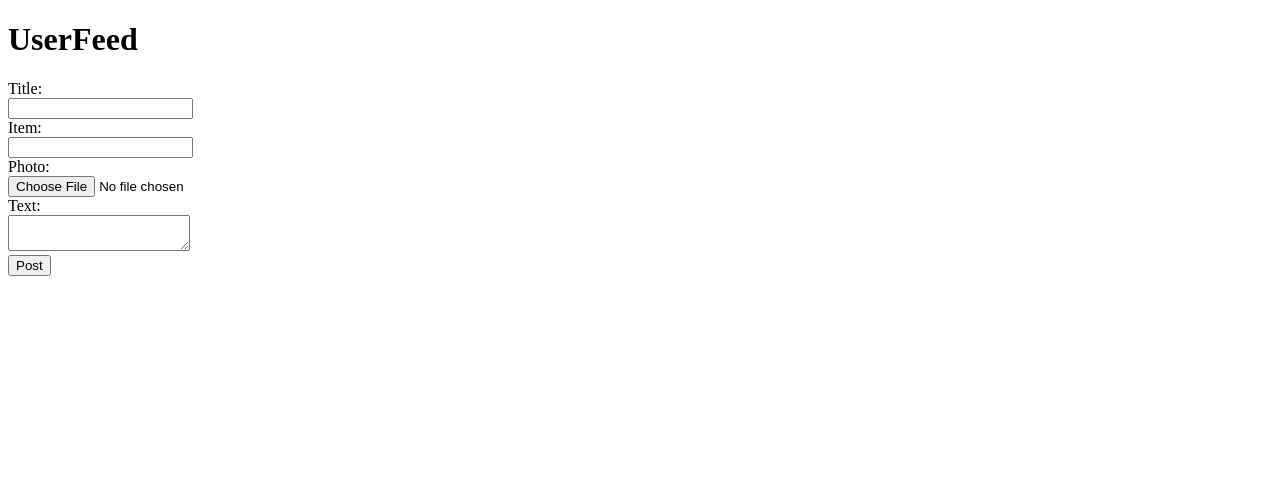
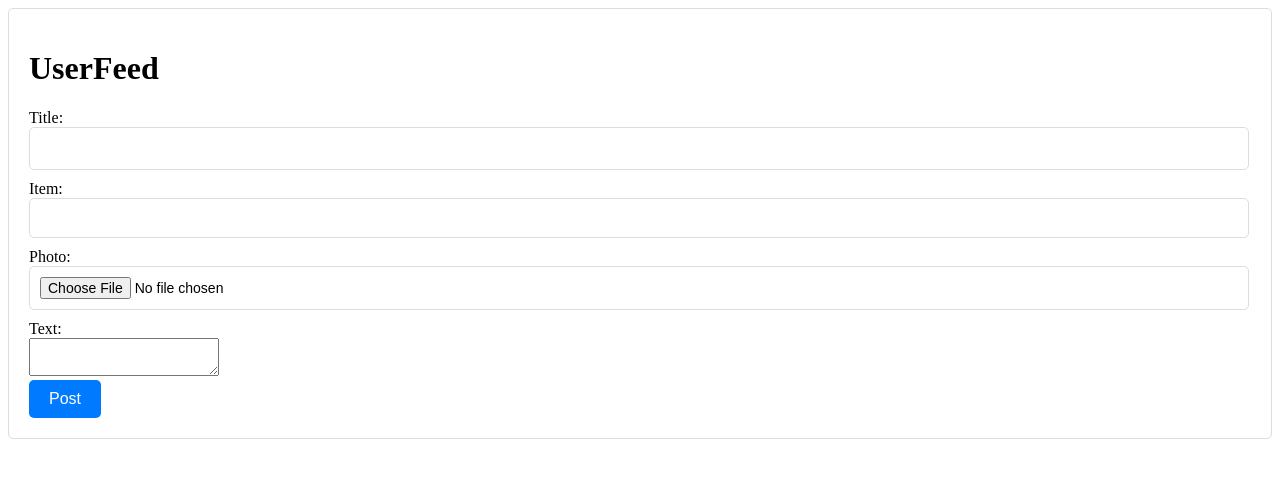
Before and after one commit to austinttoma/CSI2999Team10, a Flask app: page /userfeed in a window 1280 px wide. Shown: the top 478 px of the page. Run offline with Flask 3, Linux system fonts and the light colour scheme.

Commit message:
working userfeed

```diff
--- a/static/styles/userfeed.css
+++ b/static/styles/userfeed.css
@@ -1,6 +1,6 @@
 @charset "UTF-8";
-/* Style for the container of each post */
-.post-container {
+/* Style for the container of each postForm */
+.postForm .container {
     background-color: #fff;
     border: 1px solid #ddd;
     border-radius: 5px;
@@ -8,43 +8,43 @@
     margin-bottom: 20px;
   }
 
-  /* Style for the post title */
-  .post-title {
+  /* Style for the postForm title */
+  .postForm .title {
     font-size: 18px;
     font-weight: bold;
     margin-bottom: 10px;
   }
 
-  /* Style for the post item */
-  .post-item {
+  /* Style for the postForm item */
+  .postFormForm .item {
     font-size: 16px;
     margin-bottom: 10px;
   }
 
-  /* Style for the post image */
-  .post-image {
+  /* Style for the postForm image */
+  .postForm .image {
     max-width: 100%;
     height: auto;
     margin-bottom: 10px;
   }
 
-  /* Style for the post text */
-  .post-text {
+  /* Style for the postForm text
+  .postForm .text {
     font-size: 14px;
-  }
+  } */
 
-  /* Style for the input field for typing a new post */
-  .post-input {
+  /* Style for the input field for typing a new postForm */
+  /* .postForm .input {
     width: 100%;
     padding: 10px;
     font-size: 14px;
     margin-bottom: 10px;
     border: 1px solid #ddd;
     border-radius: 5px;
-  }
+  } */
 
-  /* Style for the button to submit a new post */
-  .post-button {
+  /* Style for the button to submit a new postForm */
+  .postForm .button {
     background-color: #007bff;
     color: #fff;
     border: none;
@@ -55,6 +55,6 @@
   }
 
   /* Style for the button hover effect */
-  .post-button:hover {
+  .postForm .button:hover {
     background-color: #0056b3;
   }
--- a/templates/userfeed.html
+++ b/templates/userfeed.html
@@ -2,8 +2,8 @@
 <html lang="en">
 <head>
     <meta charset="UTF-8">
+    <link rel="stylesheet" type="text/css" href="{{ url_for('static', filename='styles/userfeed.css') }}">
     <meta name="viewport" content="width=device-width, initial-scale=1.0">
-    <link rel="stylesheet" type="text/css" href="{{ url_for('static', filename='styles/userfeed.css') }}">
     <title>UserFeed</title>
     <style>
         /* Add CSS styles here */
@@ -16,24 +16,44 @@
             max-width: 100%;
             height: auto;
             margin-bottom: 10px;
+            max-height: 50vh;
+        }
+        input{
+            width: 98%;
+            padding: 10px;
+            font-size: 14px;
+            margin-bottom: 10px;
+            border: 1px solid #ddd;
+            border-radius: 5px;
+        }
+        button:hover{
+            background-color: #0056b3;
+        }
+        .container{
+            background-color: #fff;
+            border: 1px solid #ddd;
+            border-radius: 5px;
+            padding: 20px;
+            margin-bottom: 20px;
         }
     </style>
 </head>
 <body>
+    <div class ="container">
     <h1>UserFeed</h1>
     <!-- Form for creating a new post -->
     <form id="postForm">
         <label for="title">Title:</label><br>
-        <input type="text" id="title" name="title"><br>
+        <input type="text" style="font-size: 18px;font-weight: bold; margin-bottom: 10px;" id="title" name="title"><br>
         <label for="item">Item:</label><br>
-        <input type="text" id="item" name="item"><br>
+        <input type="text" style="font-size: 16px;margin-bottom: 10px;" id="item" name="item"><br>
         <label for="photo">Photo:</label><br>
-        <input type="file" id="photo" name="photo"><br>
+        <input type="file" style="max-width: 100%;height: auto;margin-bottom: 10px;" id="photo" name="photo"><br>
         <label for="text">Text:</label><br>
-        <textarea id="text" name="text"></textarea><br>
-        <button type="submit">Post</button>
+        <textarea id="text" name="text" style="font-size: 14px;" ></textarea><br>
+        <button type="submit" style="background-color: #007bff;color: #fff;border: none;padding: 10px 20px;font-size: 16px;cursor: pointer;border-radius: 5px;">Post</button>
     </form>
-
+</div>
     <!-- UserFeed section to display posts -->
     <div id="userFeed"></div>
 
@@ -45,7 +65,7 @@
             // Get form data
             var title = document.getElementById('title').value;
             var item = document.getElementById('item').value;
-            var photo = document.getElementById('photo').value;
+            var photo = document.getElementById('photo').files[0];
             var text = document.getElementById('text').value;
 
             // Create a new post element
@@ -55,12 +75,15 @@
                 <h3>${title}</h3>
                 <p><strong>Item:</strong> ${item}</p>
                 <p>${text}</p>
-                <img src="${photo}" alt="Post Photo">
             `;
-
+            var imgElement = document.createElement('img');
+            imgElement.src = URL.createObjectURL(photo);
+            imgElement.alt = "Post Photo";
+            imgElement.style.maxWidth = "100%";
+            imgElement.style.height = "auto";
+            postElement.appendChild(imgElement);
             // Append the new post to the userfeed
             document.getElementById('userFeed').appendChild(postElement);
-
             // Clear the form fields
             document.getElementById('postForm').reset();
         });
```
